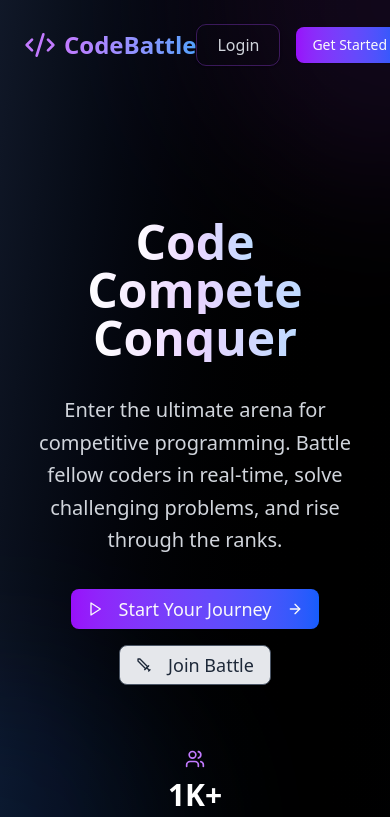
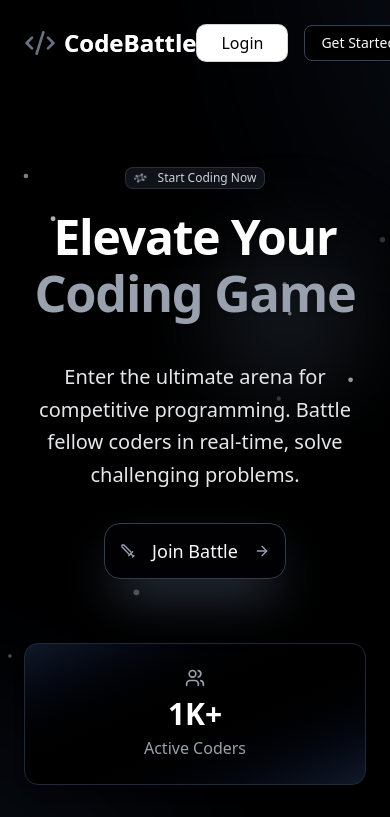
Before and after one commit to aryan10092/Codebattle, a React (Vite) app in the folder frontend/: page / in a window 390 px wide. Shown: the top 817 px of the page. Built offline with nearby package versions, Linux system fonts and the light colour scheme.

Commit message:
frontend chnages

```diff
--- a/frontend/package.json
+++ b/frontend/package.json
@@ -27,8 +27,10 @@
     "react-dom": "^19.0.0",
     "react-hot-toast": "^2.5.2",
     "react-router-dom": "^7.5.0",
+    "react-tsparticles": "^2.12.2",
     "socket.io-client": "^4.8.1",
     "tailwind-merge": "^3.2.0",
+    "tsparticles-slim": "^2.12.0",
     "tw-animate-css": "^1.2.5",
     "uuid": "^11.1.0"
   },
--- /dev/null
+++ b/frontend/src/components/Particlesbackground.jsx
@@ -0,0 +1,111 @@
+import { useCallback, useMemo } from "react";
+import Particles from "react-tsparticles";
+import { loadSlim } from "tsparticles-slim";
+
+const ParticlesBackground = () => {
+  const particlesInit = useCallback(async (engine) => {
+    await loadSlim(engine);
+  }, []);
+
+  const particlesLoaded = useCallback(async (container) => {
+    console.log(container);
+  }, []);
+
+  const options = useMemo(
+    () => ({
+      background: {
+        color: {
+          value: "#000000",
+        },
+      },
+      fpsLimit: 60,
+      interactivity: {
+        events: {
+          onClick: {
+            enable: true,
+            mode: "push",
+          },
+          onHover: {
+            enable: true,
+            mode: "repulse",
+          },
+        },
+        modes: {
+          push: {
+            quantity: 4,
+          },
+          repulse: {
+            distance: 200,
+            duration: 0.4,
+          },
+        },
+      },
+      particles: {
+        color: {
+          value: "#ffffff",
+        },
+        links: {
+          color: "#ffffff",
+          distance: 150,
+          enable: false,
+          opacity: 0.5,
+          width: 1,
+        },
+        collisions: {
+          enable: true,
+        },
+        move: {
+          direction: "none",
+          enable: true,
+          outModes: {
+            default: "bounce",
+          },
+          random: false,
+          speed: 1,
+          straight: false,
+        },
+        number: {
+          density: {
+            enable: true,
+          },
+          value: 80,
+        },
+        opacity: {
+          value: { min: 0.3, max: 0.8 },
+          animation: {
+            enable: true,
+            speed: 1,
+            minimumValue: 0.1,
+            sync: false,
+          },
+        },
+        shape: {
+          type: "circle",
+        },
+        size: {
+          value: { min: 1, max: 3 },
+        },
+        twinkle: {
+          particles: {
+            enable: true,
+            frequency: 0.05,
+            opacity: 1,
+          },
+        },
+      },
+      detectRetina: true,
+    }),
+    [],
+  );
+
+  return (
+    <Particles
+      id="tsparticles"
+      init={particlesInit}
+      loaded={particlesLoaded}
+      options={options}
+    />
+  );
+};
+
+export default ParticlesBackground;
--- a/frontend/src/pages/Home.jsx
+++ b/frontend/src/pages/Home.jsx
@@ -17,6 +17,7 @@ import {
   Star,
   Sparkles
 } from 'lucide-react';
+import ParticlesBackground from '@/components/Particlesbackground';
 
 const Home = () => {
   const containerVariants = {
@@ -53,15 +54,20 @@ const Home = () => {
       title: "Timed Challenges",
       description: "Test your skills under pressure with time-limited problems"
     },
-    {
-      icon: <Trophy className="h-8 w-8" />,
-      title: "Leaderboards",
-      description: "Climb the ranks and showcase your coding prowess"
-    },
+    // {
+    //   icon: <Trophy className="h-8 w-8" />,
+    //   title: "Leaderboards",
+    //   description: "Climb the ranks and showcase your coding prowess"
+    // },
     {
       icon: <Brain className="h-8 w-8" />,
       title: "AI-Powered",
       description: "Smart problem selection based on skill level"
+    },
+    {
+      icon: <Sword className="h-8 w-8" />,
+      title: "Competitive Coding",
+      description: "Challenge others and prove your skills in head-to-head matches"
     }
   ];
 
@@ -73,38 +79,58 @@ const Home = () => {
 
 
   ];
+  return (
 
-  return (
-    <div className="min-h-screen bg-gradient-to-br from-gray-900 via-black to-gray-900 text-white overflow-hidden">
+    <div className="min-h-screen bg-black text-white overflow-hidden">
+      <ParticlesBackground/>
 
-      <div className="absolute inset-0 overflow-hidden">
+      <div className="absolute inset-0 overflow-hidden pointer-events-none">
         <motion.div
-          className="absolute -top-40 -right-40 w-80 h-80 bg-purple-500/10 rounded-full blur-3xl"
+          className="absolute -top-40 -right-40 w-96 h-96 bg-gradient-to-br from-gray-800 via-gray-900 to-black rounded-full blur-3xl opacity-40"
           animate={{
-            scale: [1, 1.2, 1],
+            scale: [1, 1.15, 1],
             rotate: [0, 180, 360],
+            x: [0, 40, 0],
+            y: [0, -20, 0],
           }}
           transition={{
-            duration: 20,
+            duration: 18,
             repeat: Infinity,
             ease: "linear"
           }}
         />
         <motion.div
-          className="absolute -bottom-40 -left-40 w-80 h-80 bg-blue-500/10 rounded-full blur-3xl"
+          className="absolute -bottom-40 -left-40 w-96 h-96 bg-gradient-to-br from-gray-800 via-gray-900 to-black rounded-full blur-3xl opacity-40"
           animate={{
-            scale: [1.2, 1, 1.2],
+            scale: [1.1, 1, 1.1],
             rotate: [360, 180, 0],
+            x: [0, -40, 0],
+            y: [0, 20, 0],
           }}
           transition={{
-            duration: 25,
+            duration: 22,
             repeat: Infinity,
             ease: "linear"
           }}
         />
+
+        <motion.div
+          className="absolute top-1/3 left-1/2 w-32 h-32 bg-gradient-to-br from-gray-700/40 to-gray-700/40 rounded-full blur-2xl"
+          animate={{
+            scale: [1, 1.2, 1],
+            opacity: [0.7, 1, 0.7],
+            x: [0, 30, 0],
+            y: [0, -30, 0],
+          }}
+          transition={{
+            duration: 14,
+            repeat: Infinity,
+            ease: "easeInOut"
+          }}
+        />
       </div>
 
-      {/* Navigation */}
+
       <motion.nav
         className="relative z-10 flex justify-between items-center p-6 lg:px-12"
         initial={{ y: -100, opacity: 0 }}
@@ -113,25 +139,23 @@ const Home = () => {
       >
         <motion.div
           className="flex items-center space-x-2"
-          whileHover={{ scale: 1.05 }}
+          whileHover={{ scale: 1.08, rotate: -2 }}
         >
-          <Code2 className="h-8 w-8 text-purple-400" />
-          <span className="text-2xl font-bold bg-gradient-to-r from-purple-400 to-blue-400 bg-clip-text text-transparent">
+          <Code2 className="h-8 w-8 text-gray-500 drop-shadow-lg" />
+          <span className="text-2xl font-bold text-white bg-clip-text  bg-gradient-to-r from-gray-400 to-gray-300 animate-gradient-x">
             CodeBattle
           </span>
         </motion.div>
-
         <div className="flex items-center space-x-4">
-          <Link to="/login" className='hover:text-gray-300 '>
+          <Link to="/login" className='hover:text-gray-300'>
             <button
-              className="px-5 py-2 rounded-lg text-gray-300 font-medium transition-colors duration-200  border border-purple-500/30 shadow-sm hover:bg-purple-500/8"
-
+              className="px-6 py-1.5 rounded-lg bg-white text-black font-medium transition-colors duration-200 border border-gray-500/30 shadow-sm hover:bg-gray-300"
             >
               Login
             </button>
           </Link>
           <Link to="/signup">
-            <Button className="bg-gradient-to-r from-purple-600 to-blue-600 hover:from-purple-700 hover:to-blue-700">
+            <Button className="bg-black border border-gray-700 hover:shadow-lg hover:shadow-gray-800 transition-shadow duration-200">
               Get Started
             </Button>
           </Link>
@@ -140,70 +164,92 @@ const Home = () => {
 
 
       <motion.section
-        className="relative z-10 text-center py-32 px-6"
+        className="relative z-10 text-center py-20 px-6"
         variants={containerVariants}
         initial="hidden"
         animate="visible"
       >
-        {/* <motion.div variants={itemVariants}>
-          <Badge className="mb-6 bg-purple-500/20 text-purple-300 border-purple-500/30">
-            <Sparkles className="h-4 w-4 mr-2" />
-            Now in Beta
+        <motion.div variants={itemVariants}>
+          <Badge className="mb-6 bg-gray-700/30 text-gray-300 border-gray-500/30 animate-pulse">
+            <Sparkles className="h-4 w-4 mr-2 animate-spin text-gray-400" />
+            Start Coding Now
           </Badge>
-        </motion.div> */}
-
-          <div className="flex justify-center mb-8 flex-wrap gap-x-2">
+        </motion.div>
+        {/* <div className="flex justify-center mb-8 flex-wrap gap-x-2">
           {["Code", "Compete", "Conquer"].map((word, idx) => (
             <motion.span
               key={word}
-                className="text-5xl lg:text-7xl g font-bold bg-gradient-to-r from-white via-purple-200 to-blue-200 bg-clip-text text-transparent"
-                initial={{ opacity: 0, y: 40 }}
-                animate={{ opacity: 1, y: 0 }}
+              className="text-5xl lg:text-7xl font-bold text-white bg-clip-text bg-gradient-to-r from-gray-300 via-gray-400 to-gray-500 animate-gradient-x"
+              initial={{ opacity: 0, y: 40, scale: 0.9 }}
+              animate={{ opacity: 1, y: 0, scale: 1 }}
               transition={{
-            delay: idx * 0.6,
+                delay: idx * 0.5,
                 duration: 0.7,
-            //  repeat: Infinity,
-            //  repeatType: "reverse",
                 repeatDelay: 1.5,
               }}
             >
               {word + " "}
             </motion.span>
           ))}
-          </div>
+        </div> */}
+       <motion.h1
+         className="text-5xl sm:text-8xl font-bold mb-2 text-white drop-shadow-lg tracking-tight"
+         initial={{ opacity: 0, y: 40, scale: 0.9 }}
+         animate={{ opacity: 1, y: 0, scale: 1 }}
+         transition={{ duration: 0.8, type: "spring" }}
+       >
+         <span className="inline-block animate-fade-in-u">Elevate Your</span>
+       </motion.h1>
 
+       <motion.h1
+         className="text-5xl sm:text-8xl font-bold mb-6 text-gray-400 drop-shadow tracking-tight"
+         initial={{ opacity: 0, y: 40, scale: 0.9 }}
+         animate={{ opacity: 1, y: 0, scale: 1.05, rotate: [2, 0] }}
+         transition={{ delay: 0.3, duration: 0.9, type: "spring" }}
+       >
+         <span className="inline-block animate-puls">Coding Game</span>
+       </motion.h1>
         <motion.p
-            className="text-xl lg:text-2xl text-gray-300 mb-8 max-w-3xl mx-auto leading-relaxed"
+          className="text-xl lg:text-2xl text-gray-200 mb-8 pt-5 max-w-3xl mx-auto leading-relaxed"
           variants={itemVariants}
         >
           Enter the ultimate arena for competitive programming. Battle fellow coders in real-time,
-            solve challenging problems, and rise through the ranks.
+          solve challenging problems.
         </motion.p>
-
+        {/* <motion.div
+          className="flex flex-col sm:flex-row gap- justify-center items-center mb-16 border "
+          variants={itemVariants}
+        > */}
+        <motion.div  variants={itemVariants}
+        lassName="mb-16 flex justify-center">
+          <Link to="/join" className="group">
             <motion.div
-            className="flex flex-col sm:flex-row gap-4 justify-center items-center mb-16"
-            variants={itemVariants}
+              whileHover={{ scale: 1.0 }}
+              whileTap={{ scale: 0.97 }}
+              className="relative inline-block mb-16"
             >
-            <Link to="/signup">
-              <motion.div whileHover={{ scale: 1.05 }} whileTap={{ scale: 0.95 }}>
-                <Button size="lg" className="bg-gradient-to-r from-purple-600 to-blue-600 hover:from-purple-700 hover:to-blue-700 text-lg px-8 py-3">
-            <Play className="h-5 w-5 mr-2" />
-            Start Your Journey
-            <ArrowRight className="h-5 w-5 ml-2" />
-                </Button>
-              </motion.div>
-            </Link>
-            <Link to="/join">
-              <motion.div whileHover={{ scale: 1.05 }} whileTap={{ scale: 0.95 }}>
-                <Button size="lg" variant="outline" className="border-gray-600 text-gray-800 bg-gray-200 text-lg px-8 py-3">
-            <Sword className="h-5 w-5 mr-2" />
+              <span
+                className="absolute pointer-events-none rounded-2xl border border-gray-700"
+                style={{
+                  inset: 0,
+                }}
+              ></span>
+              <Button
+                size="lg"
+                className="relative z-10 bg-gray-900/8 hover:bg-gray-900/8 rounded-2xl text-lg px-12 py-7 shadow-2xl shadow-gray-700 flex items-center gap-2 border-none"
+              >
+                <Sword className="h-5 w-5 mr-2 animate-pulse text-gray-400 " />
                 Join Battle
+                <span className="inline-block transition-transform duration-300 group-hover:translate-x-2">
+                  <ArrowRight className="h-5 w-5 ml-2 text-gray-400 transition-colors duration-200 group-hover:text-gray-300" />
+                </span>
               </Button>
             </motion.div>
           </Link>
         </motion.div>
 
-          {/* Stats */}
+
+
         <motion.div
           className="grid grid-cols-1 md:grid-cols-3 gap-8 max-w-4xl mx-auto"
           variants={itemVariants}
@@ -211,14 +257,14 @@ const Home = () => {
           {stats.map((stat, index) => (
             <motion.div
               key={index}
-              className="text-center"
-              whileHover={{ scale: 1.05 }}
+              className="text-center bg-gradient-to-br from-gray-900 via-black to-gray-900 rounded-xl shadow-lg p-6 border border-gray-800 hover:border-gray-500/40 transition-all"
+              whileHover={{ scale: 1.07, y: -4 }}
               transition={{ type: "spring", stiffness: 300 }}
             >
-              <div className="flex items-center justify-center mb-2 text-purple-400">
+              <div className="flex items-center justify-center mb-2 text-gray-400">
                 {stat.icon}
               </div>
-              <div className="text-3xl font-bold mb-1">{stat.value}</div>
+              <div className="text-3xl font-bold mb-1 text-white">{stat.value}</div>
               <div className="text-gray-400">{stat.label}</div>
             </motion.div>
           ))}
@@ -238,31 +284,31 @@ const Home = () => {
             viewport={{ amount: 0.5 }}
             transition={{ duration: 0.8 }}
           >
-            <h2 className="text-4xl lg:text-5xl font-bold mb-4 bg-gradient-to-r from-purple-400 to-blue-400 bg-clip-text text-transparent">
+            <h2 className="text-4xl lg:text-5xl font-bold mb-4 bg-gradient-to-r from-gray-400 to-gray-300 bg-clip-text text-transparent animate-gradient-x">
               Why Choose CodeBattle?
             </h2>
             <p className="text-xl text-gray-300 max-w-2xl mx-auto">
               Experience the thrill of competitive programming with cutting-edge features
             </p>
           </motion.div>
-
           <div className="grid grid-cols-1 md:grid-cols-2 lg:grid-cols-4 gap-6 ">
             {features.map((feature, index) => (
               <motion.div
                 key={index}
-                initial={{ y: 50, opacity: 0 }}
-                whileInView={{ y: 0, opacity: 1 }}
+                initial={{ y: 50, opacity: 0, scale: 0.95 }}
+                whileInView={{ y: 0, opacity: 1, scale: 1 }}
                 viewport={{ amount: 0.5 }}
                 transition={{ duration: 0.6, delay: index * 0.1 }}
                 whileHover={{
-                  scale: 1.05,
-                  rotateY: 5,
+                  scale: 1.09,
+                  rotateY: 8,
+                  boxShadow: "0 0 32px 8px rgba(80,80,80,0.15)",
                   transition: { type: "spring", stiffness: 300 }
                 }}
               >
-                <Card className="h-full bg-gray-900 border-none shadow-2xl hover:border-purple-500/50 transition-all duration-300 backdrop-blur-sm">
+                <Card className="h-full bg-gradient-to-br from-gray-950 via-gray-900 to-black border-none shadow-2xl hover:border-gray-500/50 transition-all duration-300 backdrop-blur-sm">
                   <CardHeader className="text-center">
-                    <div className="mx-auto mb-4 p-3 bg-gradient-to-br from-purple-500/20 to-blue-500/20 rounded-lg text-purple-400">
+                    <div className="mx-auto mb-4 p-3 bg-gradient-to-br from-gray-700/30 to-gray-700/30 rounded-lg text-gray-400 shadow-lg">
                       {feature.icon}
                     </div>
                     <CardTitle className="text-white">{feature.title}</CardTitle>
@@ -278,6 +324,8 @@ const Home = () => {
           </div>
         </div>
       </motion.section>
+
+
       <motion.section
         className="relative z-10 py-20 px-6"
         initial={{ opacity: 0 }}
@@ -287,7 +335,7 @@ const Home = () => {
       >
         <div className="max-w-4xl mx-auto text-center">
           <motion.div
-            className="bg-gradient-to-r from-purple-900/50 to-blue-900/50 rounded-2xl p-12 border border-purple-500/20 backdrop-blur-sm"
+            className="bg-gradient-to-r from-gray-900/60 to-gray-800/60 rounded-2xl p-12 border border-gray-500/20 backdrop-blur-sm shadow-2xl"
             initial={{ scale: 0.9, opacity: 0 }}
             whileInView={{ scale: 1, opacity: 1 }}
             transition={{ duration: 0.8 }}
@@ -295,29 +343,28 @@ const Home = () => {
           >
             <motion.div
               initial={{ scale: 0.8 }}
-              animate={{ scale: [1, 1.2, 1] }}
+              animate={{ scale: [1, 1.2, 1], rotate: [0, 10, -10, 0] }}
               transition={{ repeat: Infinity, duration: 1.5, ease: "easeInOut" }}
             >
-              <Star className="h-12 w-12 text-yellow-400 mx-auto mb-6" />
+              <Star className="h-12 w-12 text-gray-400 mx-auto mb-6 animate-pulse" />
             </motion.div>
-            <h3 className="text-3xl lg:text-4xl font-bold mb-4 text-white">
-              Ready to Test Your Skills?
+            <h3 className="text-3xl lg:text-4xl font-bold mb-4 text-white">           Ready to Test Your Skills?
             </h3>
             <p className="text-xl text-gray-300 mb-8">
               Join thousands of developers in the ultimate coding challenge platform
             </p>
             <div className="flex flex-col sm:flex-row gap-4 justify-center">
               <Link to="/signup">
-                <motion.div whileHover={{ scale: 1.05 }} whileTap={{ scale: 0.95 }}>
-                  <Button size="lg" className="bg-gradient-to-r from-purple-600 to-blue-600 hover:from-purple-700 hover:to-blue-700 text-lg px-8 py-3">
+                <motion.div whileHover={{ scale: 1.08 }} whileTap={{ scale: 0.95 }}>
+                  <Button size="lg" className="bg-gradient-to-r from-gray-800 to-gray-700 hover:from-gray-900 hover:to-gray-800 text-lg px-8 py-3 shadow-lg">
                     Create Account
-                    <ArrowRight className="h-5 w-5 ml-2" />
+                    <ArrowRight className="h-5 w-5 ml-2 text-gray-400" />
                   </Button>
                 </motion.div>
               </Link>
               <Link to="/login">
-                <motion.div whileHover={{ scale: 1.05 }} whileTap={{ scale: 0.95 }}>
-                  <Button size="lg" variant="outline" className="border-gray-600 text-gray-800 bg-gray-200 text-lg px-8 py-3">
+                <motion.div whileHover={{ scale: 1.08 }} whileTap={{ scale: 0.95 }}>
+                  <Button size="lg" variant="outline" className="border-gray-700 text-gray-200 bg-gray-900 text-lg px-8 py-3 shadow-lg">
                     Sign In
                   </Button>
                 </motion.div>
@@ -327,9 +374,9 @@ const Home = () => {
         </div>
       </motion.section>
 
-      {/* Footer */}
+
       <motion.footer
-        className="relative z-10 py-8 px-6 border-t border-gray-800"
+        className="relative z-10 py-8 px-6 border-t border-gray-800 bg-black/80"
         initial={{ opacity: 0 }}
         whileInView={{ opacity: 1 }}
         transition={{ duration: 0.8 }}
@@ -337,18 +384,14 @@ const Home = () => {
       >
         <div className="max-w-6xl mx-auto text-center">
           <div className="flex items-center justify-center space-x-2 mb-4">
-            <Code2 className="h-6 w-6 text-purple-400" />
-            <span className="text-xl font-bold bg-gradient-to-r from-purple-400 to-blue-400 bg-clip-text text-transparent">
+            <Code2 className="h-6 w-6 text-gray-400" />
+            <span className="text-xl font-bold bg-gradient-to-r from-gray-400 to-gray-300 bg-clip-text text-transparent animate-gradient-x">
               CodeBattle
             </span>
           </div>
-          {/* <p className="text-gray-400">
-            © 2025 CodeBattle. Built for competitive programmers, by competitive programmers.
-          </p> */}
         </div>
       </motion.footer>
     </div>
   );
-};
-
+}
 export default Home;
```
Also changed, not shown: frontend/src/pages/Dashboard.jsx (+6 -6 lines), frontend/src/pages/Joinroom.jsx (+13 -13 lines), frontend/src/pages/Login.jsx (+11 -11 lines), frontend/src/pages/Signup.jsx (+18 -18 lines), 1 other file (tests, documents, lock files or other folders). Lines whose indentation alone changed are shown as unchanged.
